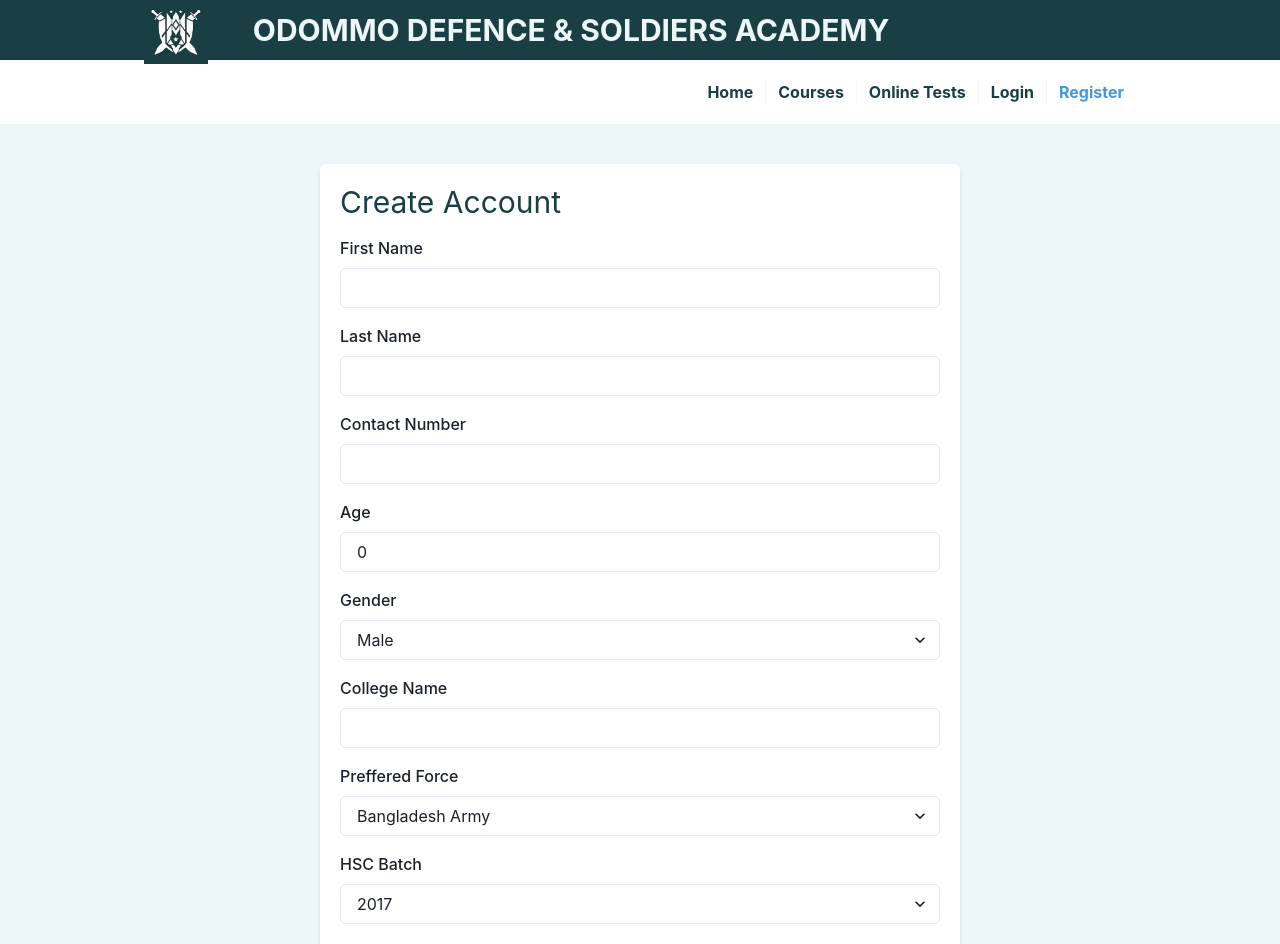
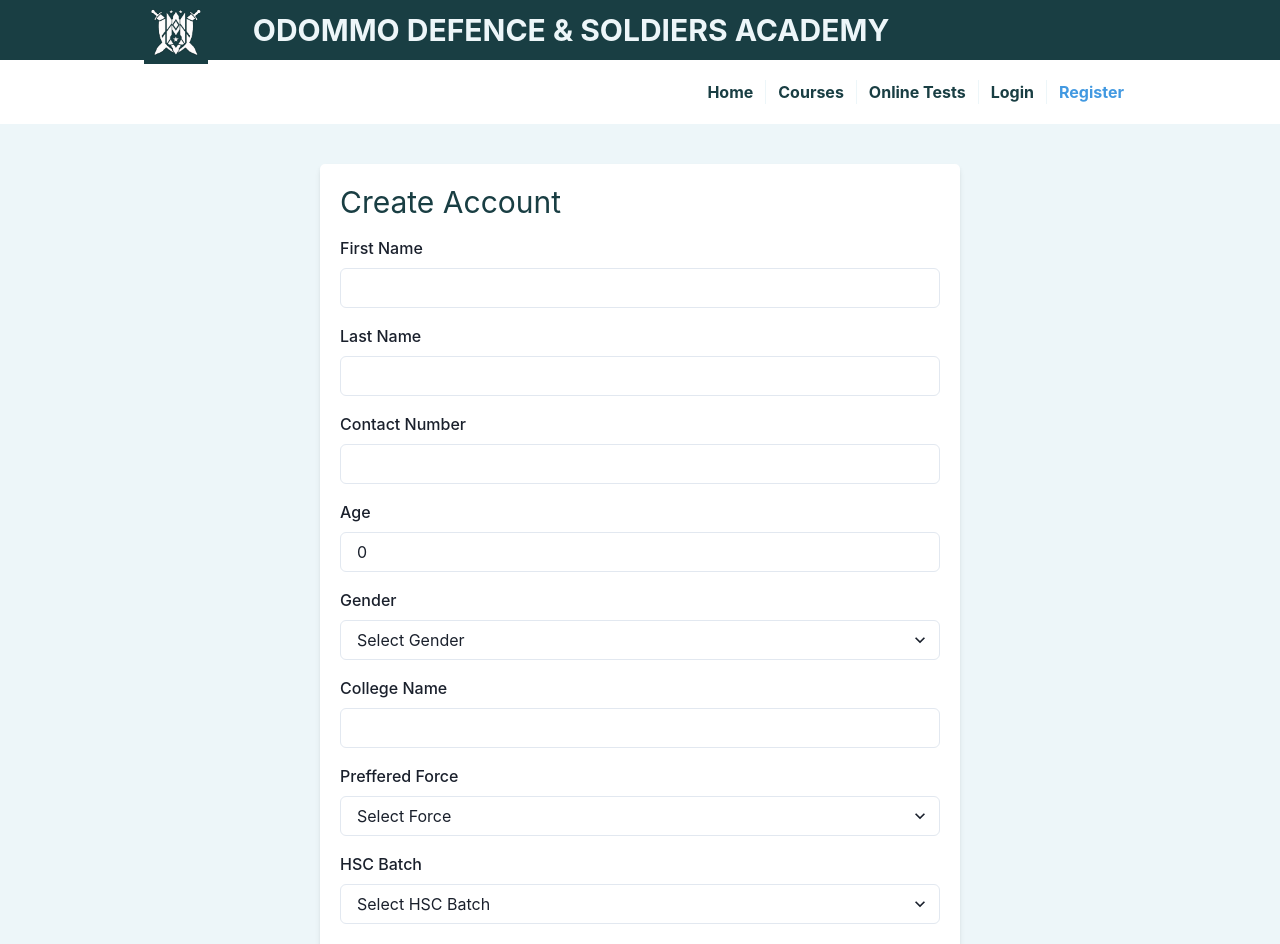
Before and after one commit to NaziaNishat/Anirban-Frontend, a React (Create React App) app: page /register in a window 1280 px wide. Shown: the top 944 px of the page. Built offline with nearby package versions, Linux system fonts and the light colour scheme.

Commit message:
Registration Error Resolved

```diff
--- a/src/pages/myQuiz.tsx
+++ b/src/pages/myQuiz.tsx
@@ -1,4 +1,9 @@
-import { Box, Spinner, toast, useToast, Text, Flex } from "@chakra-ui/react";
+import {
+  Box,
+  Spinner,
+  useToast,
+  Heading,
+} from "@chakra-ui/react";
 import { useEffect, useState } from "react";
 import { GetMyQuiz, GetQuiz } from "../api/quizzes";
 import { Colors } from "../config/colors";
@@ -42,6 +47,8 @@
         <Spinner />
       ) : (
         <Box>
+          {quizProfile.length ? (
+            <Box>
               {quizProfile.map((q, index) => (
                 <Box
                   key={index}
@@ -59,6 +66,12 @@
                 </Box>
               ))}
             </Box>
+          ) : (
+            <Box>
+              <Heading>No Quizzes Attempted!</Heading>
+            </Box>
+          )}
+        </Box>
       )}
     </Box>
   );
--- a/src/pages/register.tsx
+++ b/src/pages/register.tsx
@@ -11,7 +11,9 @@
 import { useMemo, useState } from "react";
 import { useNavigate } from "react-router-dom";
 import { Register } from "../api/auth";
+import { AppRouteUi } from "../config/appRoutes";
 import { Colors } from "../config/colors";
+import { errorToast } from "../utils/toasts";
 
 export const RegisterPage = () => {
   // const isAuthenticated = !!localStorage.getItem("token");
@@ -47,10 +49,10 @@
 
   const handleSubmit = async (event: React.FormEvent<HTMLFormElement>) => {
     event.preventDefault();
-    setIsLoading(true);
+    // setIsLoading(true);
     try {
       const response = await Register({
-        profile:{
+        profile: {
           first_name: first_name,
           last_name: last_name,
           age: age,
@@ -68,14 +70,27 @@
         // confirm_password: "",
       });
 
-      // if (response?.validationResult.isValid)
-      // window.location.href = "/";
-      // else toast(errorToast(response));
+      console.log(response);
+
+      if (response?.success) {
+        toast({
+          title: "Registered Successfully! Please login to continue!",
+          status: "info",
+          duration: 9000,
+          isClosable: true,
+        });
+        navigate(AppRouteUi.Login());
+      } else
+        toast({
+          title: "Not Registered!",
+          status: "error",
+          duration: 3000,
+          isClosable: true,
+        });
     } catch (error) {
-      // toast(errorToast());
       console.log(error);
     }
-    setIsLoading(false);
+    // setIsLoading(false);
   };
 
   return (
@@ -139,10 +154,13 @@
             <Input
               as={Select}
               id="gender"
-              value={gender}
+              // value={gender}
+              defaultValue={"DEFAULT"}
               onChange={(e) => setGender(e.target.value)}
             >
-
+              <option value="DEFAULT" disabled>
+                Select Gender
+              </option>
               <option key="1" value="M">
                 Male
               </option>
@@ -167,9 +185,13 @@
             <Input
               as={Select}
               id="pforce"
-              value={preferred_force}
+              defaultValue={"DEFAULT"}
+              // value={preferred_force}
               onChange={(e) => setPreferredForce(e.target.value)}
             >
+              <option value="DEFAULT" disabled>
+                Select Force
+              </option>
               <option key="1" value="A">
                 Bangladesh Army
               </option>
@@ -187,9 +209,13 @@
             <Input
               as={Select}
               id="h-batch"
-              value={hsc_batch}
+              // value={hsc_batch}
+              defaultValue={"DEFAULT"}
               onChange={(e) => setHSCBatch(e.target.value)}
             >
+              <option value="DEFAULT" disabled>
+                Select HSC Batch
+              </option>
               <option key="1" value="1">
                 2017
               </option>
--- a/src/utils/timer.tsx
+++ b/src/utils/timer.tsx
@@ -1,4 +1,4 @@
-import { Box, Center, Heading, Stack, Text } from "@chakra-ui/react";
+import { Text } from "@chakra-ui/react";
 import React, { useEffect } from "react";
 import { useState } from "react";
 
@@ -15,9 +15,11 @@
       const progressLevel = setInterval(() => {
         decrement(secs - 1);
       }, 1000);
-      return () => clearInterval(progressLevel);
+      return () => {
+        clearInterval(progressLevel);
+      };
     }
-  }, [secs, hrs]);
+  }, [secs]);
 
   const min = parseInt(((secs / 60) % 60).toString(), 10);
   const sec = parseInt((secs % 60).toString(), 10);
```
Also changed, not shown: src/api/auth.ts (+4 -12 lines). Lines whose indentation alone changed are shown as unchanged.
